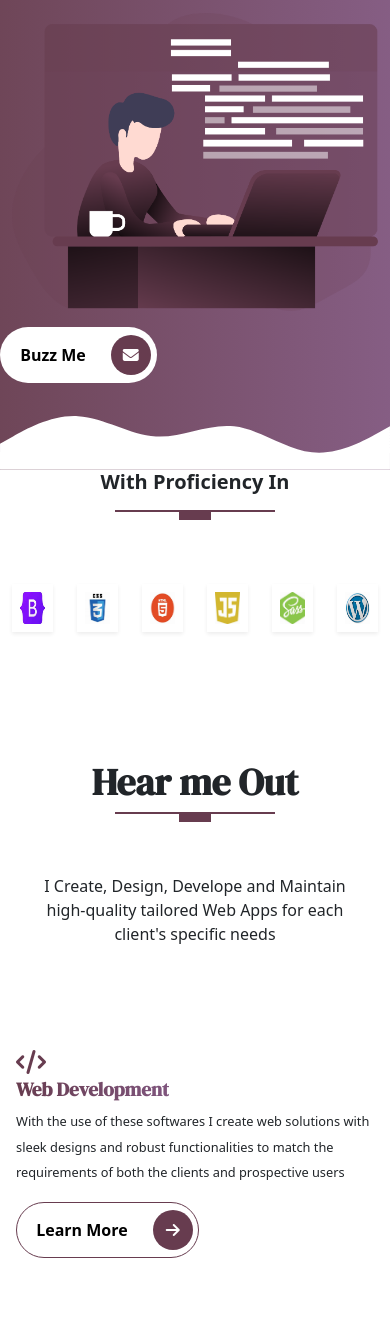
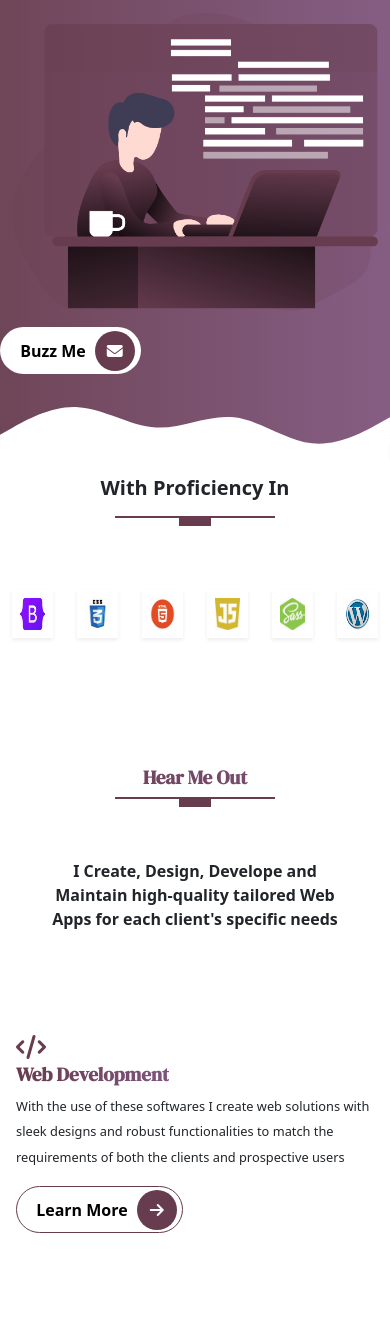
Before and after one commit to SidneyEmeka/sidswipe, a website: page index.html in a window 390 px wide. Shown: the part 279-1600 px from the top of the page. Drawn offline with nearby package versions, Linux system fonts and the light colour scheme.

Commit message:
added a media querry to the buttons

```diff
--- a/index.html
+++ b/index.html
@@ -43,7 +43,7 @@
           </li>
 
         </ul>
-       <a href="mailto:sidswipexyz@gmail.com"><button type="button" class="rounded-pill btn-rounded">Buzz Me
+       <a href="mailto:sidswipexyz@gmail.com"><button type="button" class="rounded-pill btn-round">Buzz Me
         <span>
            <i class="fas fa-envelope"></i>
         </span>
@@ -92,7 +92,7 @@
   <section id="skills" class="skills">
     <div class="container">
       <div class="row text-center">
-        <h4 class="fw-bold lead mb-3">With Proficiency In</h4>
+        <h4 class="fw-bold lead mb-3 mt-3">With Proficiency In</h4>
         <div class="heading-line mb-5"></div>
       </div>
     </div>
@@ -128,7 +128,7 @@
 <section id="services" class="d-block services">
   <div class="container">
     <div class="row text-center">
-      <h1 class="display-3 fw-bold">Hear me Out</h1>
+      <h3 class="display-3--title fw-bold">Hear me Out</h3>
       <div class="heading-line mb-1"></div>
     </div>
 
@@ -145,7 +145,7 @@
       </div>-->
       <div class="col-md-12">
         <div class="bg-white p-4 text-center">
-          <p class="fw-light">
+          <p class="fw-bold">
             I Create, Design, Develope and Maintain high-quality tailored Web Apps for each client's specific needs
           </p>
         </div>
--- a/scss/components/_buttons.scss
+++ b/scss/components/_buttons.scss
@@ -1,12 +1,50 @@
 @use'../custom' as *;
 @use'../components/mixins' as *;
 
+//BUTTON ON THE NAVBAR
+.btn-round {
+    @include media-breakpoint-down(sm) {
+        display: none;}
+        position: relative;
+        padding: 0.6375rem 3.375rem 0.6375rem 1.2rem;
+        font-weight: 700;
+        margin: 0;
+        border: 0.1rem solid rgba($white, 0.6);
+        background-color: $white;
+
+        span {
+            position: absolute;
+            background-color: $primary;
+            width: 2.5rem;
+            height: 2.5rem;
+            top: 50%;
+            right: 5px;
+            transform: translateY(-50%);
+            border-radius: 50%;
+
+            i {
+                color: $white;
+                font-size: 1rem;
+                line-height: 2.5rem;
+            }
+
+        }
+        &:hover {
+            @include gradient;
+            color: $white;
+
+            span {
+                background-color: rgba($black, 0.6);
+            }
+        }}
+
+//BUTTON ON THE INTRO
 .btn-rounded {
   @include media-breakpoint-up(lg) {
-    display: none;
-  }
+    display: none;}
+
     position: relative;
-    padding: 0.9375rem 4.375rem 0.9375rem 1.2rem;
+    padding: 0.6375rem 3.375rem 0.6375rem 1.2rem;
     font-weight: 700;
     margin: 0;
     border: 0.1rem solid rgba($white, 0.6);
```
Also changed, not shown: assets/css/style.css, 1 other file.
